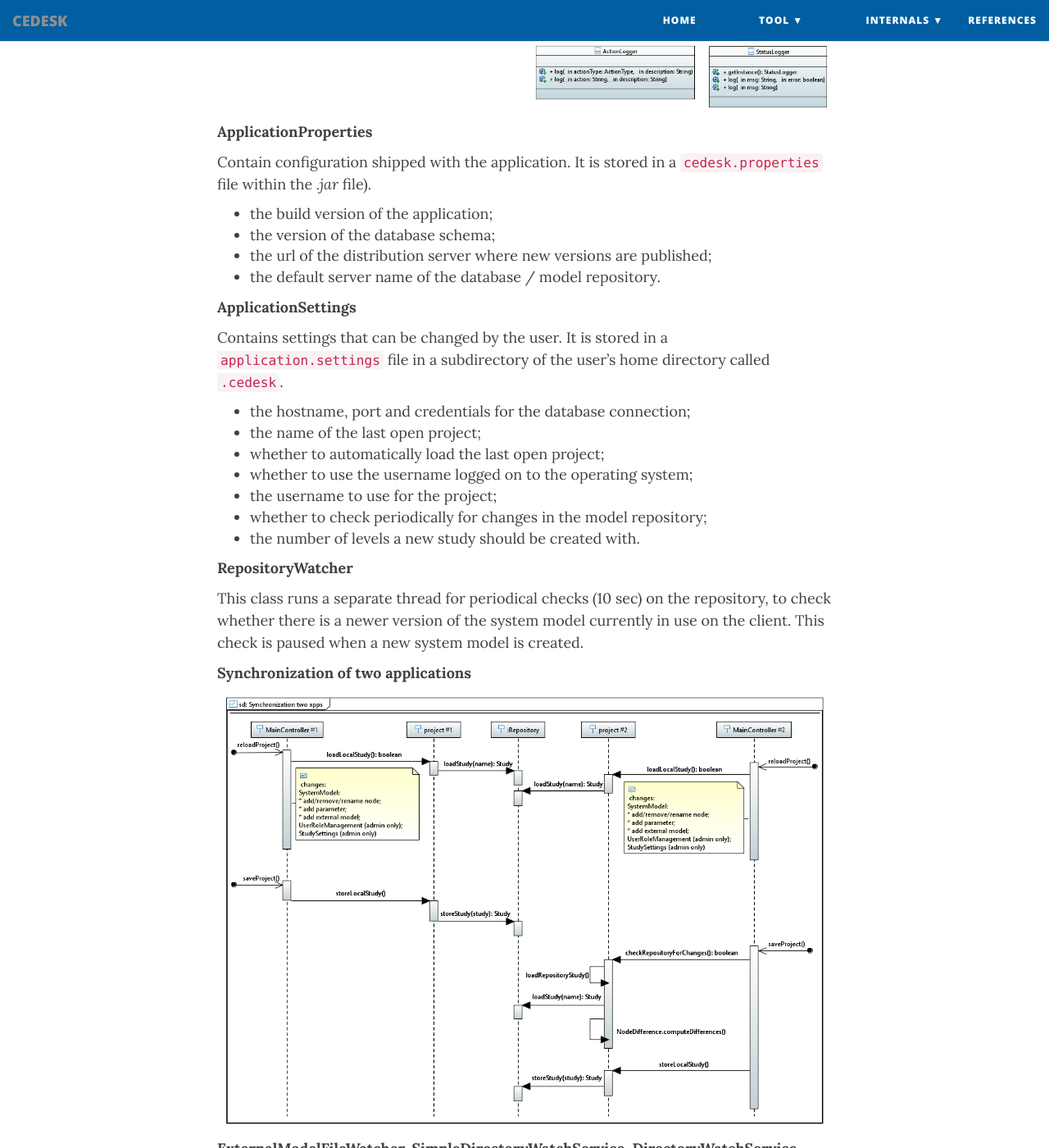
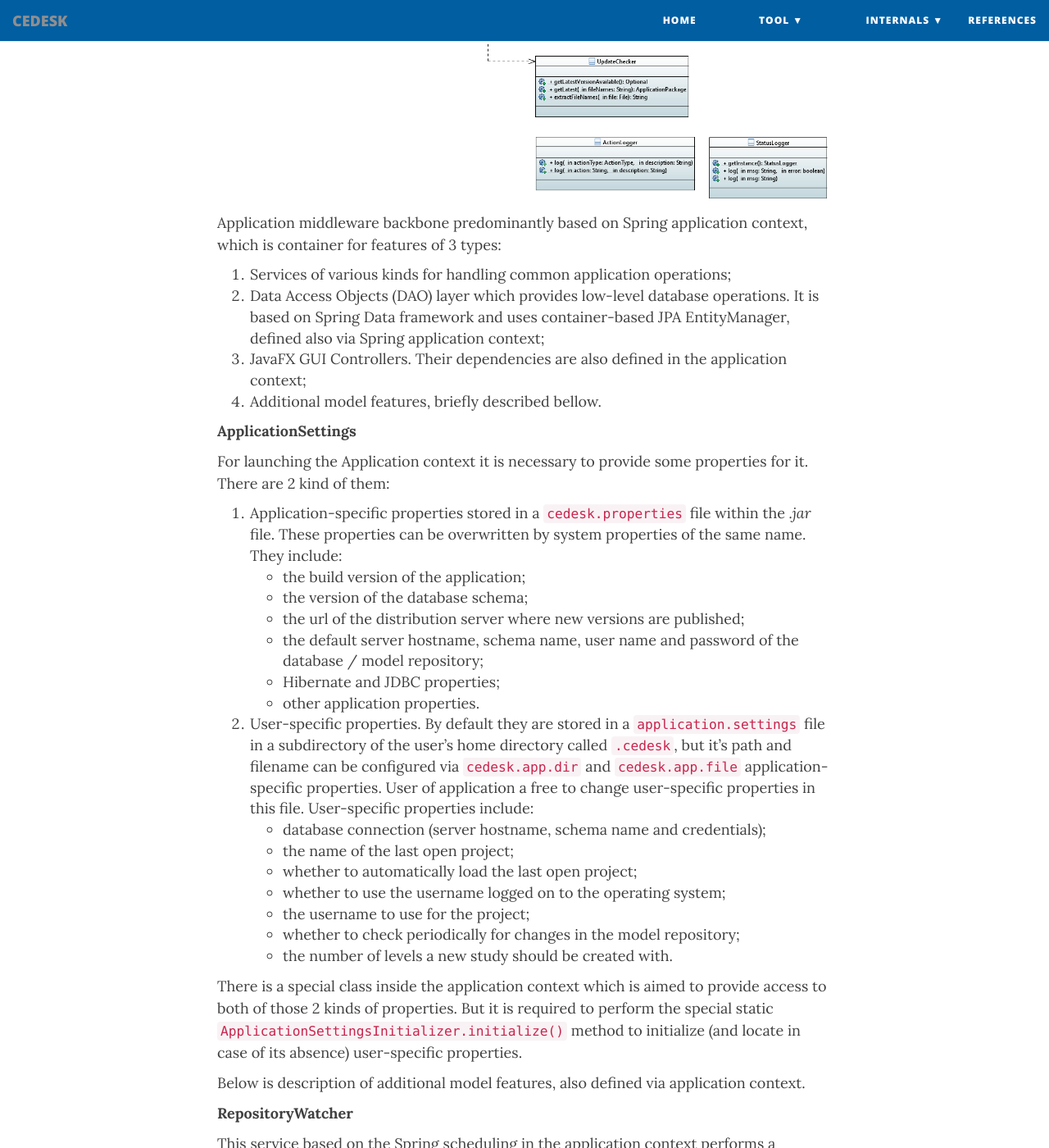
Before and after one commit to cedesk/cedesk.github.io, a Jekyll site: the page built from developers-guide.md, in a window 1280 px wide and 1400 px high, scrolled down 6035 px. Shown: the whole window at 82% size. Built offline with Jekyll 4.4.1, drawn with Linux system fonts in a browser that asks for light colours; nearby versions of some CDN libraries; some of the changed text lies outside the part shown.

Commit message:
fix #116 comments for Spring application context, initialization and usage application- and user-specific properties.

```diff
--- a/developers-guide.md
+++ b/developers-guide.md
@@ -54,13 +54,19 @@ Base Package: `ru.skoltech.cedl.dataexchange`
 
   * `.db`  classes for database handling (schema versioning)
 
+  * `.entity`  classes which define domain objects, principally stored the database
+
   * `.external` classes for handling external models, such as excel files
 
   * `.file`  classes for listening to file changes on the filesystem
 
+  * `.init`  classes which define operations, essential for application launching
+
   * `.logging` classes for action logging in the backend
 
-  * `.repository` classes for handling the storage backend
+  * `.repository` classes for handling the storage backend (Data Access Objects)
+
+  * `.service` classes for handling service layer operations
 
   * `.structure` classes which define the Product Breakdown Structure of a System Model
 
@@ -82,7 +88,7 @@ Using a maven plugin for JavaFX applications [http://javafx-maven-plugin.github.
 
 ***Requirements***
 
- for Windows: Inno Setup 5 or later from [http://www.jrsoftware.org](http://www.jrsoftware.org)
+for Windows: Inno Setup 5 or later from [http://www.jrsoftware.org](http://www.jrsoftware.org)
 
 for MacOS: Xcode
 
@@ -160,30 +166,41 @@ The default database credentials are username `cedesk`, password `cedesk`, but c
 
 ![3-services.png](/img/3-services.png)
 
-**ApplicationProperties**
+Application middleware backbone predominantly based on Spring application context, which is container for features of 3 types:
 
-Contain configuration shipped with the application. It is stored in a `cedesk.properties` file within the _.jar_ file).
-
-- the build version of the application;
-- the version of the database schema;
-- the url of the distribution server where new versions are published;
-- the default server name of the database / model repository.
+1. Services of various kinds for handling common application operations;
+2. Data Access Objects (DAO) layer which provides low-level database operations. It is based on Spring Data framework and uses container-based JPA EntityManager, defined also via Spring application context;
+3. JavaFX GUI Controllers. Their dependencies are also defined in the application context;
+4. Additional model features, briefly described bellow.
 
 **ApplicationSettings**
 
-Contains settings that can be changed by the user. It is stored in a `application.settings` file in a subdirectory of the user's home directory called `.cedesk`.
+For launching the Application context it is necessary to provide some properties for it. There are 2 kind of them:
 
-- the hostname, port and credentials for the database connection;
-- the name of the last open project;
-- whether to automatically load the last open project;
-- whether to use the username logged on to the operating system;
-- the username to use for the project;
-- whether to check periodically for changes in the model repository;
-- the number of levels a new study should be created with.
+1. Application-specific properties stored in a `cedesk.properties` file within the _.jar_ file. These properties can be overwritten by system properties of the same name. They include:
+    - the build version of the application;
+    - the version of the database schema;
+    - the url of the distribution server where new versions are published;
+    - the default server hostname, schema name, user name and password of the database / model repository;
+    - Hibernate and JDBC properties;
+    - other application properties.
+
+2. User-specific properties. By default they are stored in a `application.settings` file in a subdirectory of the user's home directory called `.cedesk`, but it's path and filename can be configured via `cedesk.app.dir` and `cedesk.app.file` application-specific properties. User of application a free to change user-specific properties in this file. User-specific properties include:
+    - database connection (server hostname, schema name and credentials);
+    - the name of the last open project;
+    - whether to automatically load the last open project;
+    - whether to use the username logged on to the operating system;
+    - the username to use for the project;
+    - whether to check periodically for changes in the model repository;
+    - the number of levels a new study should be created with.
+
+There is a special class inside the application context which is aimed to provide access to both of those 2 kinds of properties. But it is required to perform the special static `ApplicationSettingsInitializer.initialize()` method to initialize (and locate in case of its absence) user-specific properties.
+
+Below is description of additional model features, also defined via application context.
 
 **RepositoryWatcher**
 
-This class runs a separate thread for periodical checks (10 sec) on the repository, to check whether there is a newer version of the system model currently in use on the client. This check is paused when a new system model is created.
+This service based on the Spring scheduling in the application context performs a periodical checks (10 sec) on the repository, to check whether there is a newer version of the system model currently in use on the client. This check is paused when a new system model is created.
 
 **Synchronization of two applications**
 
```
Also changed, not shown: other parts of developers-guide.md (+1 -1 lines), internals.md (+1 -1 lines).
